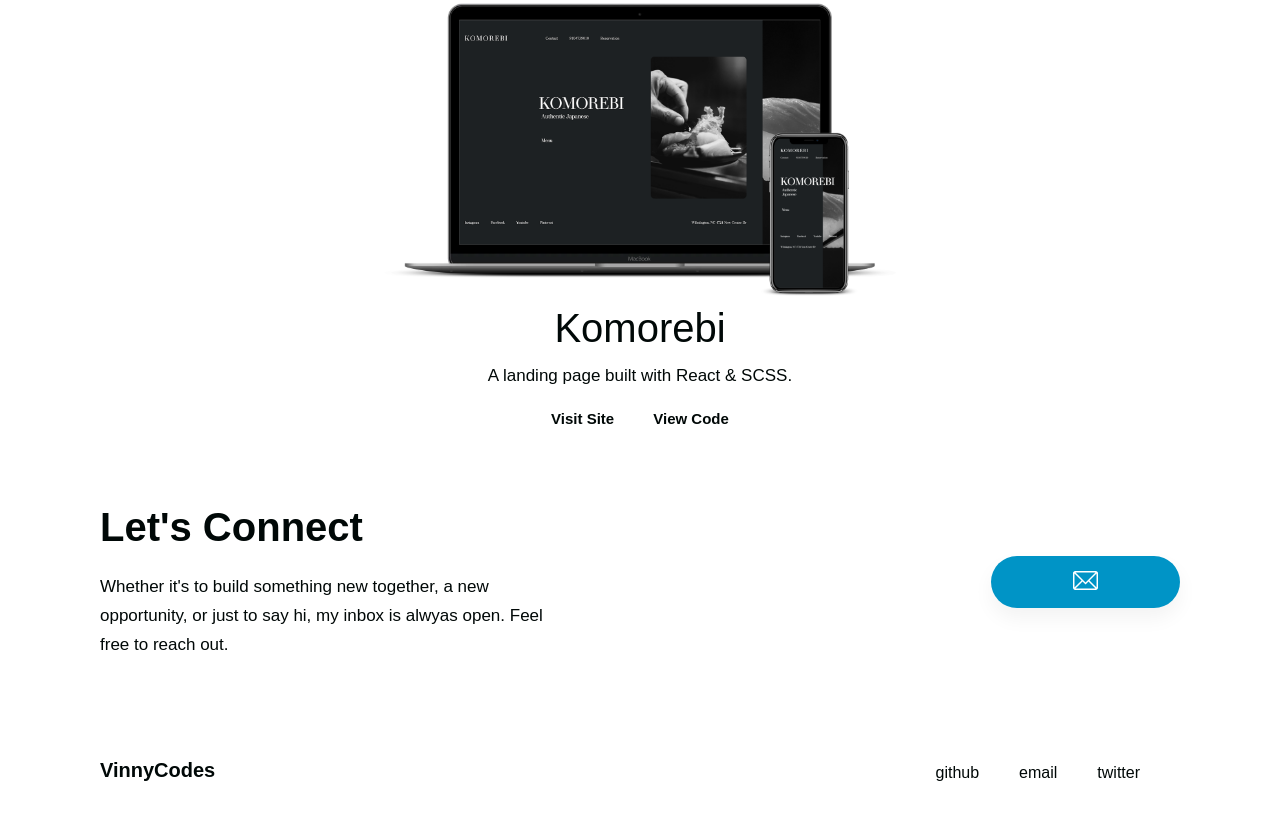
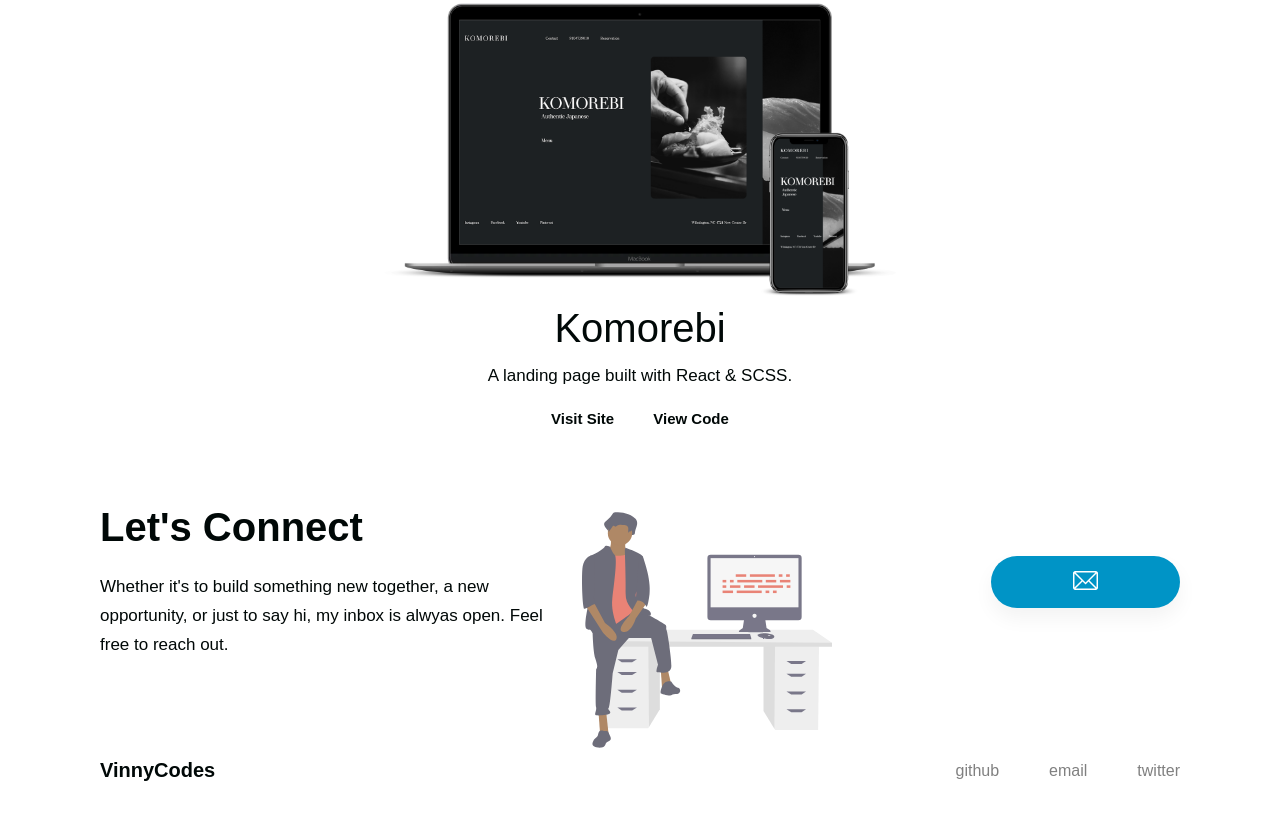
Before and after one commit to VinnyCanCode/Portfolio, a website: page src/index.html in a window 1280 px wide. Shown: the part 2827-3647 px from the top of the page. Drawn offline with nearby package versions, Linux system fonts and the light colour scheme; files that its build step writes are made by us from their sources; files whose address does not match are found by name.

Commit message:
updated footer

```diff
--- a/src/scss/abstracts/_mixins.scss
+++ b/src/scss/abstracts/_mixins.scss
@@ -1,3 +1,22 @@
 // -----------------------------------------------------------------------------
 // This file contains all application-wide Sass mixins.
 // -----------------------------------------------------------------------------
+
+@mixin linkStyle {
+    font-size: 1.6rem;
+    cursor: pointer;
+    color: gray;
+    transition: .2s color ease-in-out;
+    transition: .2s border-bottom-color ease-in-out;
+
+    border-bottom: 2px solid transparent;
+
+    &:not(:last-of-type) {
+        margin-right: 5rem;
+    }
+
+    &:hover {
+        color: $color-black;
+        border-bottom-color: $avatar-red;
+    }
+}
--- a/src/scss/components/_button.scss
+++ b/src/scss/components/_button.scss
@@ -4,7 +4,7 @@
 
 
 .button {
-    // padding: 1.5rem;
+
     padding: 1rem 8rem;
     color: white;
     background-color: #0094C6;
--- a/src/scss/layout/_connect.scss
+++ b/src/scss/layout/_connect.scss
@@ -5,6 +5,19 @@
 .connect {
     display: flex;
 
+    &::before {
+        position: absolute;
+        right: 35%;
+        content: ' ';
+        background-image: url('../imgs/undraw_feeling_proud_qne1.svg');
+        background-size: 25rem 25rem;
+        height: 25rem;
+        width: 25rem;
+        color: lightgray;
+        filter: opacity(.7);
+        font-size: 20rem;
+        z-index: -1;
+    }
 
     p {
         width: 50%;
--- a/src/scss/layout/_footer.scss
+++ b/src/scss/layout/_footer.scss
@@ -19,8 +19,7 @@
 
         li {
             font-size: 1.6rem;
-            margin-right: 4rem;
-            cursor: pointer;
+            @include linkStyle;
         }
     }
 }
--- a/src/scss/layout/_header.scss
+++ b/src/scss/layout/_header.scss
@@ -29,22 +29,7 @@ header {
     }
 
     &__item {
-        font-size: 1.6rem;
-        cursor: pointer;
-        color: gray;
-        transition: .2s color ease-in-out;
-        transition: .2s border-bottom-color ease-in-out;
-
-        border-bottom: 2px solid transparent;
-
-        &:not(:last-of-type) {
-            margin-right: 5rem;
-        }
-
-        &:hover {
-            color: $color-black;
-            border-bottom-color: $avatar-red;
-        }
+        @include linkStyle;
     }
 }
 
--- a/src/scss/main.scss
+++ b/src/scss/main.scss
@@ -3,6 +3,7 @@
 // -----------------------------------------------------------------------------
 
 // ABSTRACT SCSS FILES
+@import 'abstracts/mixins';
 @import 'abstracts/variables';
 
 // BASE SCSS FILES
```
Also changed, not shown: dist/css/main.css.
